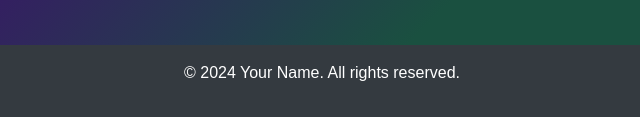
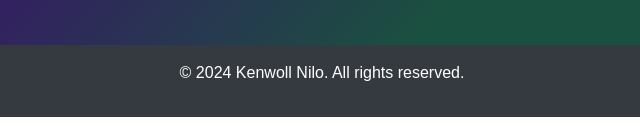
Before and after one commit to lonwkel/kenwoll-website, a plain HTML site: page contact.html in a window 1280 px wide. Shown: the part 661-797 px from the top of the page, 318-958 px from the left. Drawn offline with nearby package versions, Linux system fonts and the light colour scheme.

Commit message:
Update contact.html

```diff
--- a/contact.html
+++ b/contact.html
@@ -3,7 +3,7 @@
 <head>
     <meta charset="UTF-8">
     <meta name="viewport" content="width=device-width, initial-scale=1.0">
-    <title>Contact - My Portfolio</title>
+    <title>Contact - Kenwoll Nilo</title>
     <link href="https://stackpath.bootstrapcdn.com/bootstrap/4.5.2/css/bootstrap.min.css" rel="stylesheet">
     <link rel="stylesheet" href="styles.css">
 </head>
@@ -69,7 +69,7 @@
     </section>
 
     <footer class="bg-dark text-white text-center py-3">
-        <p>&copy; 2024 Your Name. All rights reserved.</p>
+        <p>&copy; 2024 Kenwoll Nilo. All rights reserved.</p>
     </footer>
 
     <script src="https://code.jquery.com/jquery-3.5.1.slim.min.js"></script>
```
